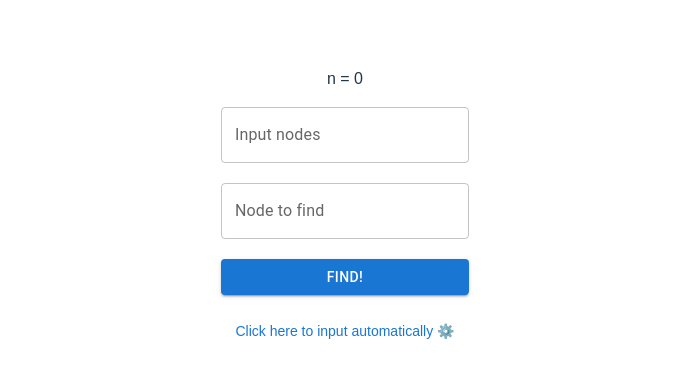
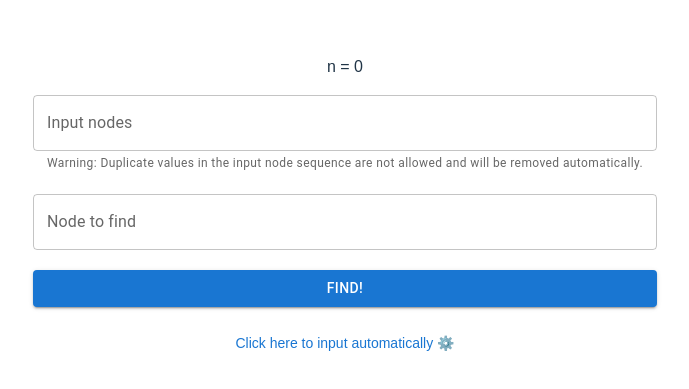
Before and after one commit to fairuztsn/aka, a React (Vite) app: page /m in a window 1280 px wide. Shown: the part 193-582 px from the top of the page, without its empty margins (295-984 px from the left). Built offline with nearby package versions, Linux system fonts and the light colour scheme.

Commit message:
feat: add warning for duplicates in input text

```diff
--- a/src/components/SelfInput.tsx
+++ b/src/components/SelfInput.tsx
@@ -1,4 +1,4 @@
-import { Button, TextField } from "@mui/material";
+import { Alert, Button, TextField } from "@mui/material";
 import { ReactElement, useEffect, useRef, useState } from "react";
 import { useNavigate } from "react-router-dom";
 import Tree from "./Tree";
@@ -124,7 +124,7 @@ const SelfInput = () => {
               variant="outlined"
               type="text"
               error={inputNodeSequenceErr !== ""}
-              helperText={inputNodeSequenceErr}
+              helperText={"Warning: Duplicate values in the input node sequence are not allowed and will be removed automatically."}
               placeholder="1 2 3 4 ... n"
               onChange={handleInputNodesChange}
               fullWidth
```
